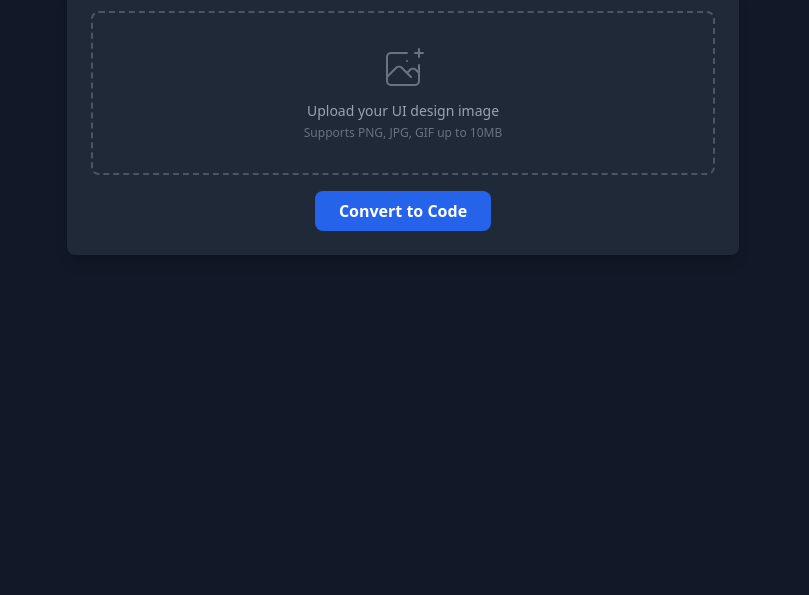
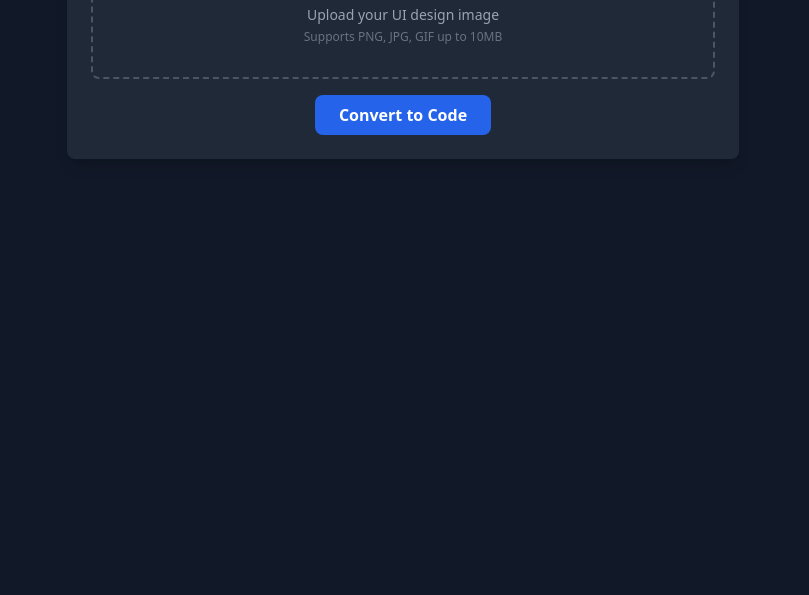
Before and after one commit to deepak759/UI-to-Code, a plain HTML site: page client/index2.html in a window 1280 px wide. Shown: the part 205-800 px from the top of the page, without its empty margins (237-1046 px from the left). Drawn offline with nearby package versions, Linux system fonts and the light colour scheme.

Commit message:
ui modified

```diff
--- a/client/index2.html
+++ b/client/index2.html
@@ -8,31 +8,20 @@
   </head>
   <body class="bg-gray-900">
     <div class="p-4">
-      <div class="max-w-7xl  mx-auto pt-8">
-        <h2 class="text-7xl font-bold mb-3 text-gray-100 text-center">
+      <div
+        class="max-w-2xl mx-auto mb-6 bg-gray-800 rounded-lg shadow-lg p-6"
+        id="imageUpload"
+      >
+        <h2 class="text-2xl font-bold mb-2 text-gray-100">
           UI to Code Converter
         </h2>
-        <p class="text-xl text-gray-400 mb-8 text-center">
+        <p class="text-gray-400 mb-4">
           Transform your UI designs into clean, production-ready code
         </p>
-        <div class="max-w-2xl mx-auto">
-          <div
-            class="flex  justify-center min-h-[calc(100vh-16rem)]"
-          >
-            <div class="w-full">
-              <div
-                class="bg-gray-800 rounded-lg shadow-lg p-6"
-                id="imageUpload"
-              >
         <div
           class="border-2 border-dashed border-gray-600 rounded-lg p-8 text-center hover:border-blue-500 transition-colors"
         >
-                  <input
-                    type="file"
-                    id="fileInput"
-                    class="hidden"
-                    accept="image/*"
-                  />
+          <input type="file" id="fileInput" class="hidden" accept="image/*" />
           <label for="fileInput" class="cursor-pointer">
             <svg
               class="mx-auto h-12 w-12 text-gray-500"
@@ -62,10 +51,6 @@
           >
             Convert to Code
           </button>
-                </div>
-              </div>
-            </div>
-          </div>
         </div>
       </div>
 
```
Lines whose indentation alone changed are shown as unchanged.
